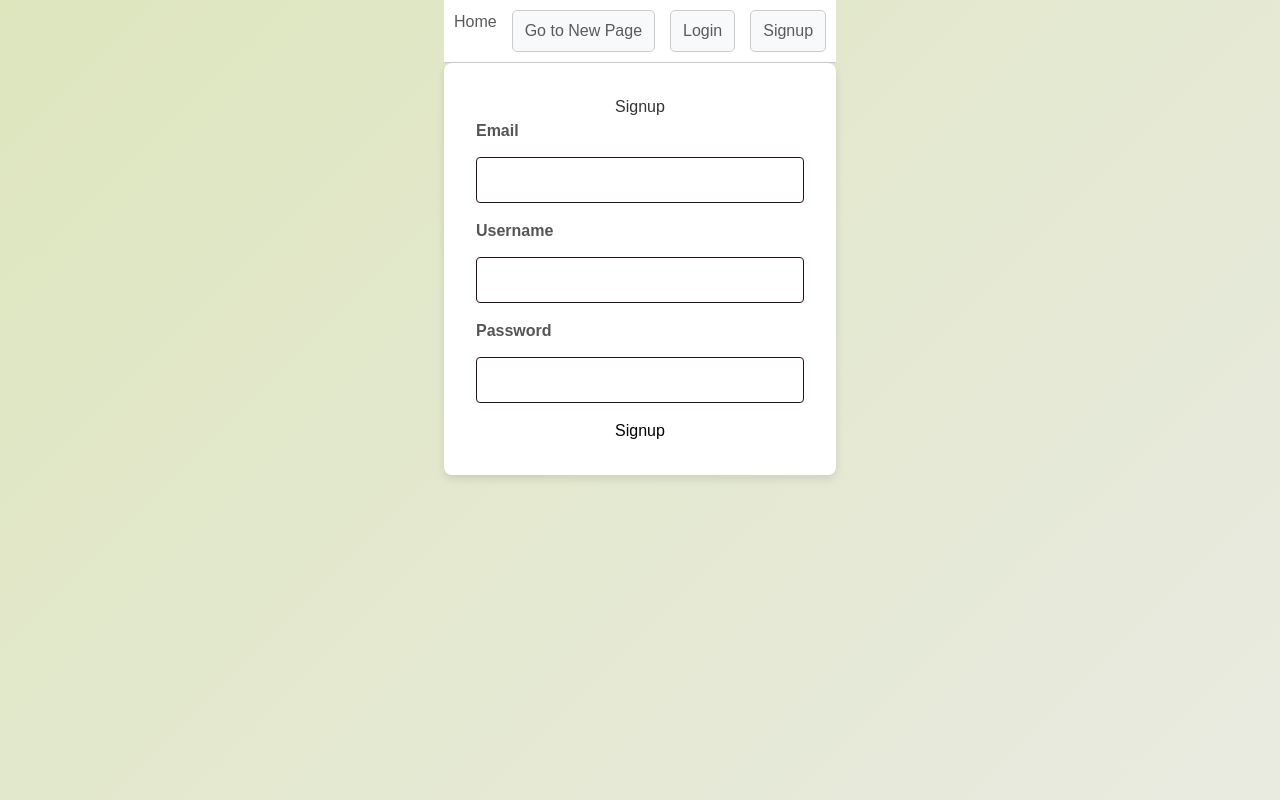
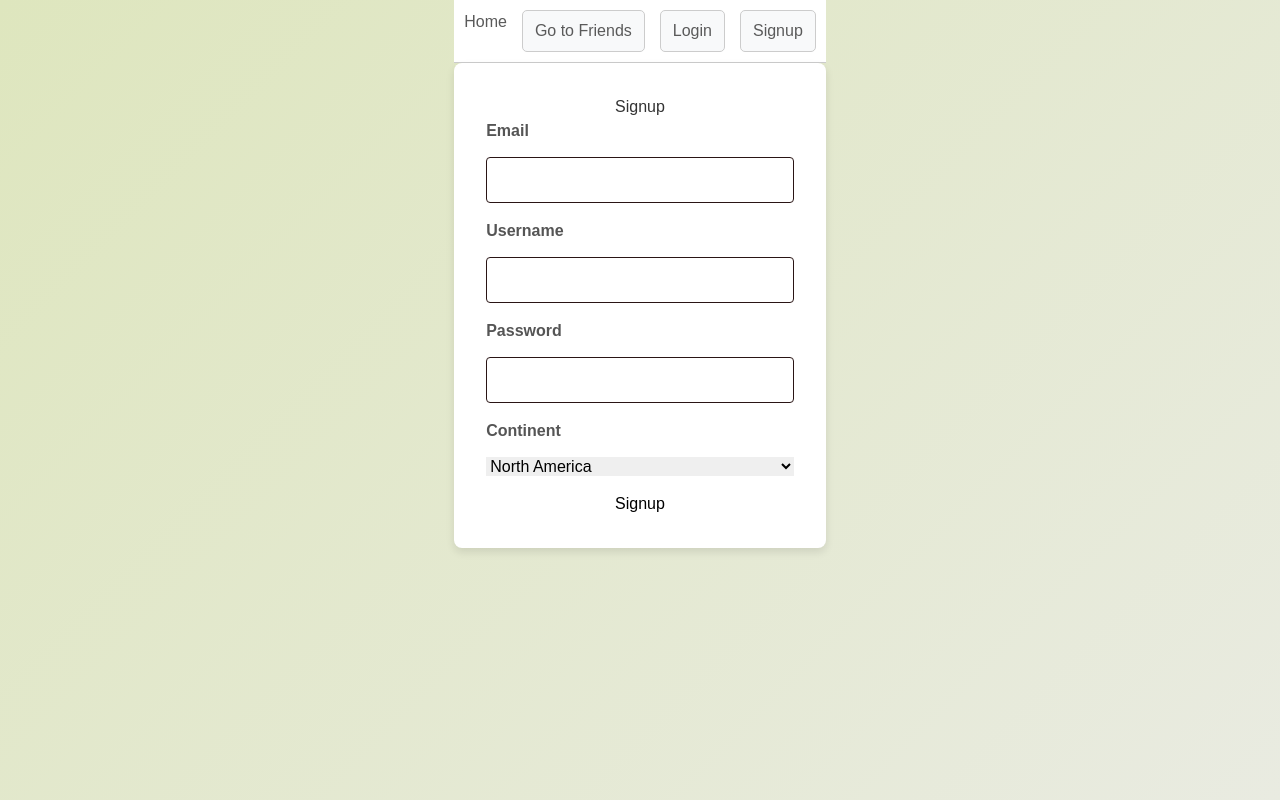
Before and after one commit to Khushi-Malik/deerography, a React (Create React App) app in the folder frontend/: page /signup in a window 1280 px wide. Built offline with nearby package versions, Linux system fonts and the light colour scheme.

Commit message:
restore login/signup

```diff
--- a/frontend/src/App.js
+++ b/frontend/src/App.js
@@ -1,6 +1,6 @@
 import { BrowserRouter as Router, Routes, Route, Link } from 'react-router-dom';
 import './App.css';
-import NewPage from './NewPage';
+import Friends from './Friends';
 import Home from './pages/Home'; // Import Home
 import LandingPage from './pages/LandingPage';
 import DailyQuestButton from './mainPageComponents/DailyQuestButton';
@@ -17,8 +17,8 @@ function App() {
         <nav>
           <ul>
               <Link to="/">Home</Link>
-              <Link to="/newPage">
-                <button>Go to New Page</button>
+              <Link to="/friends">
+                <button>Go to Friends</button>
               </Link>
               <Link to="/login">
                 <button>Login</button>
@@ -32,7 +32,7 @@ function App() {
         {/* Page Routing - Each Page Loads Separately */}
         <Routes>
           <Route path="/" element={<Home />} />  {/* Home contains the logo */}
-          <Route path="/newPage" element={<NewPage />} />
+          <Route path="/friends" element={<Friends />} />
           <Route path="/landing" element={<LandingPage />} /> {/* Home component rendered at "/" path */}
           <Route path="/login" element={<Login />} />
           <Route path="/signup" element={<Signup />} />
--- a/frontend/src/pages/Login.js
+++ b/frontend/src/pages/Login.js
@@ -36,7 +36,7 @@ const Login = () => {
         alert('Bad!')
       } else {
         alert('Success!');
-	window.location.href = '/';
+	window.location.href = '/landing';
       }
     };
 
--- a/frontend/src/pages/Signup.js
+++ b/frontend/src/pages/Signup.js
@@ -1,12 +1,22 @@
 import { useState } from 'react';
 import { useNavigate } from 'react-router-dom';
-import './Login.css';
 
 const Signup = () => {
   const [email, setEmail] = useState('');
   const [username, setUsername] = useState('');
   const [password, setPassword] = useState('');
+  const [continent, setContinent] = useState('North America'); // Set default continent
   const [error, setError] = useState('');
+
+  const continents = [
+    'Africa',
+    'Asia',
+    'Europe',
+    'North America',
+    'South America',
+    'Australia',
+    'Antarctica',
+  ];
 
   const handleSubmit = async (e) => {
     e.preventDefault();
@@ -15,16 +25,16 @@ const Signup = () => {
       alert('Please fill in either username or email.');
       return;
     }
-    const response = await fetch("http://localhost:5000//api/authentication/register", {
+    const response = await fetch("http://localhost:5000/api/authentication/register", {
        method: "post",
        headers: {
          'Content-Type': 'application/json'
        },
-
        body: JSON.stringify({
          email: email,
          username: username,
-         password: password
+         password: password,
+         continent: continent,  // Include selected continent in the request
        }),
        credentials: 'include',
      });
@@ -34,10 +44,10 @@ const Signup = () => {
       } else if (response.status == 401) {
         alert('Wrong password/username.');
       } else if (!response.ok){
-        alert('Bad!')
+        alert('Bad!');
       } else {
         alert('Success!');
-	window.location.href = '/';
+        window.location.href = '/';
       }
     };
 
@@ -57,7 +67,7 @@ const Signup = () => {
         <div>
           <label htmlFor="username">Username</label>
           <input
-            type="username"
+            type="text"  // Corrected to 'text' instead of 'username'
             id="username"
             value={username}
             onChange={(e) => setUsername(e.target.value)}
@@ -73,6 +83,19 @@ const Signup = () => {
             required
           />
         </div>
+        <div>
+          <label htmlFor="continent">Continent</label>
+          <select
+            id="continent"
+            value={continent}  // Default value is set to "North America"
+            onChange={(e) => setContinent(e.target.value)}
+          >
+            <option value="">Select Continent</option>
+            {continents.map((cont, index) => (
+              <option key={index} value={cont}>{cont}</option>
+            ))}
+          </select>
+        </div>
         {error && <p className="error">{error}</p>}
         <button type="submit">Signup</button>
       </form>
```
